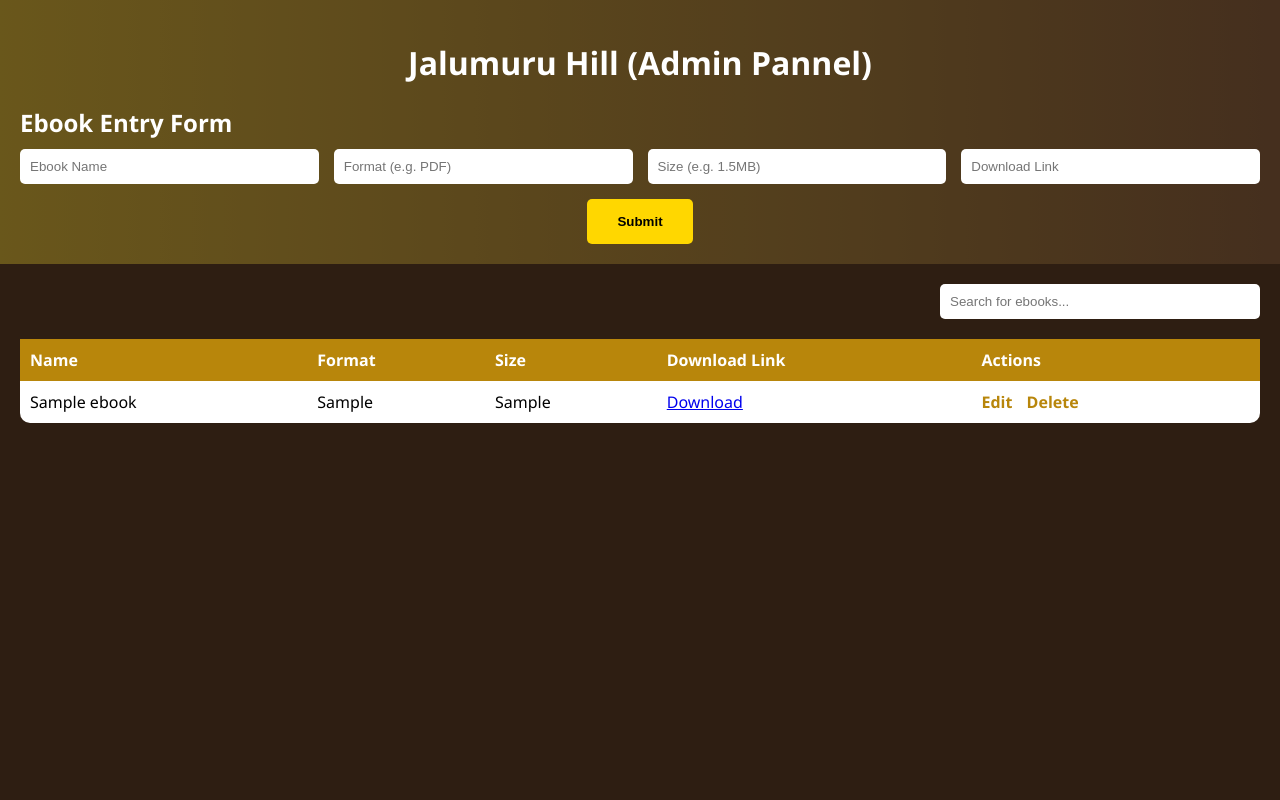
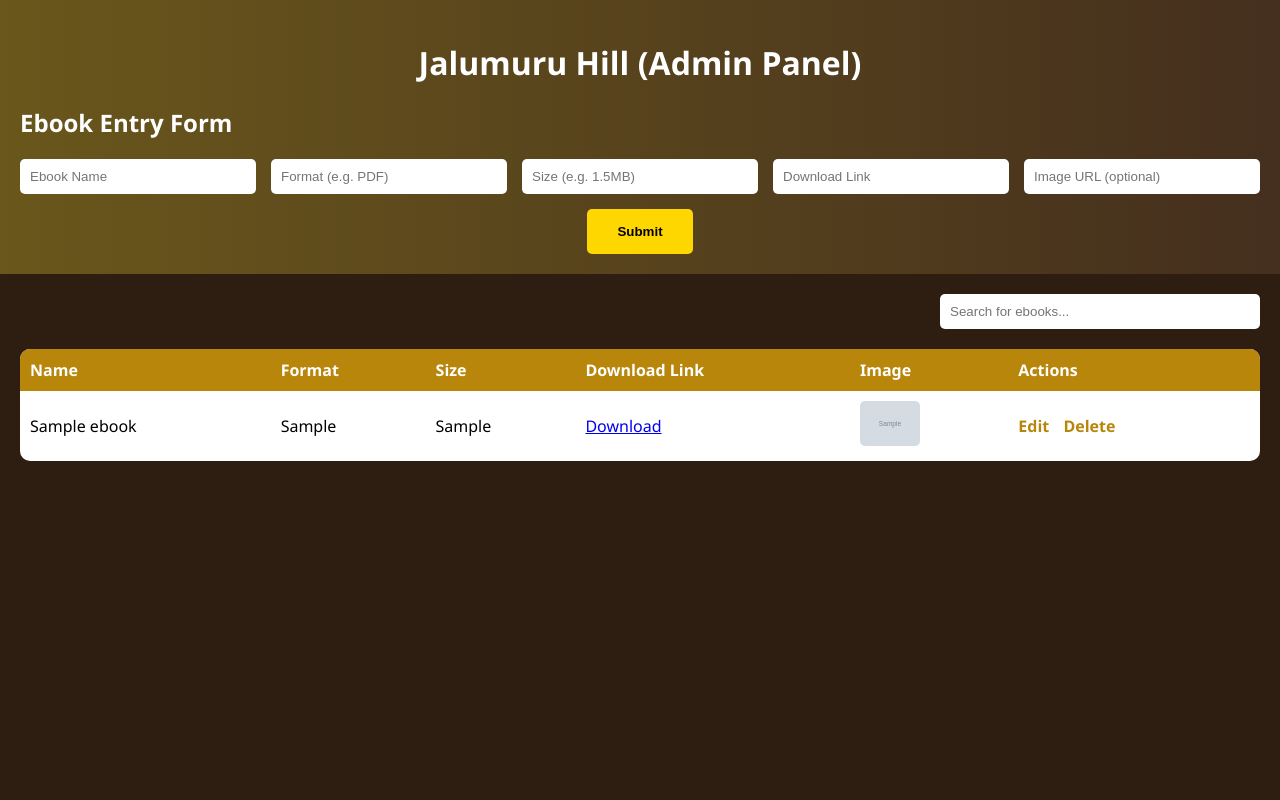
Before and after one commit to saicharan2442/Jalumuru-Hill-Admin-pannel, a Flask app: page /ebooks in a window 1280 px wide. Run offline with Flask 3, Linux system fonts and the light colour scheme; tables that the repository leaves empty or names only in its code hold one stand-in row (values such as "Sample post"); grey boxes marked "Sample" are stand-in pictures.

Commit message:
first commit

```diff
--- a/app.py
+++ b/app.py
@@ -141,15 +141,15 @@ def events():
 @app.route('/edit_event/<int:id>', methods=['GET', 'POST'])
 def edit_event(id):
     if request.method == 'POST':
-        image_url = request.form['image_url']
+
         eventname = request.form['eventname']
         event_date = request.form['event_date']
         event_temple = request.form['event_temple']
         discription = request.form['discription']
 
         cursor.execute("""
-            UPDATE events SET eventname=%s, event_date=%s, event_temple=%s, discription=%s, image_url=%s WHERE id=%s
-        """, (eventname, event_date, event_temple, discription, image_url, id))
+            UPDATE events SET eventname=%s, event_date=%s, event_temple=%s, discription=%s WHERE id=%s
+        """, (eventname, event_date, event_temple, discription, id))
         conn.commit()
         return redirect(url_for('events'))
 
@@ -171,15 +171,19 @@ def ebooks():
         format = request.form['format']
         size = request.form['size']
         download_link = request.form['download_link']
+        image_url = request.form.get('image_url')  # get() to avoid KeyError if missing
 
-        cursor.execute("INSERT INTO ebooks (name, format, size, download_link) VALUES (%s, %s, %s, %s)",
-                       (name, format, size, download_link))
+        cursor.execute("""
+            INSERT INTO ebooks (name, format, size, download_link, image_url)
+            VALUES (%s, %s, %s, %s, %s)
+        """, (name, format, size, download_link, image_url))
         conn.commit()
         return redirect(url_for('ebooks'))
 
     cursor.execute("SELECT * FROM ebooks")
     ebooks = cursor.fetchall()
     return render_template('ebook.html', ebooks=ebooks)
+
 
 @app.route('/edit_ebook/<int:id>', methods=['GET', 'POST'])
 def edit_ebook(id):
@@ -188,9 +192,13 @@ def edit_ebook(id):
         format = request.form['format']
         size = request.form['size']
         download_link = request.form['download_link']
+        image_url = request.form.get('image_url')  # Safe fetch
 
-        cursor.execute("UPDATE ebooks SET name=%s, format=%s, size=%s, download_link=%s WHERE id=%s",
-                       (name, format, size, download_link, id))
+        cursor.execute("""
+            UPDATE ebooks
+            SET name=%s, format=%s, size=%s, download_link=%s, image_url=%s
+            WHERE id=%s
+        """, (name, format, size, download_link, image_url, id))
         conn.commit()
         return redirect(url_for('ebooks'))
 
@@ -198,12 +206,14 @@ def edit_ebook(id):
     ebook = cursor.fetchone()
     return render_template('edit_ebook.html', ebook=ebook)
 
+
 @app.route('/delete_ebook/<int:id>')
 def delete_ebook(id):
     cursor.execute("DELETE FROM ebooks WHERE id = %s", (id,))
     conn.commit()
     return redirect(url_for('ebooks'))
 
+
 # ---------- MAIN ----------
 if __name__ == '__main__':
     app.run(debug=True)
--- a/templates/ebook.html
+++ b/templates/ebook.html
@@ -10,11 +10,13 @@
             background: linear-gradient(to right, #d4af37, #8b5e3c);
             color: #fff;
         }
+
         .container {
             display: flex;
             flex-direction: column;
             height: 100vh;
         }
+
         .form-section {
             padding: 20px;
             background-color: rgba(0, 0, 0, 0.5);
@@ -22,20 +24,25 @@
             top: 0;
             z-index: 2;
         }
-        .form-section h2 {
-            margin-bottom: 10px;
+
+        .form-section h1 {
+            text-align: center;
+            color: white;
         }
+
         .form-section form {
             display: grid;
-            grid-template-columns: repeat(4, 1fr);
+            grid-template-columns: repeat(5, 1fr);
             gap: 15px;
             align-items: center;
         }
+
         .form-section input[type="text"] {
             padding: 10px;
             border: none;
             border-radius: 5px;
         }
+
         .form-section input[type="submit"] {
             padding: 15px 30px;
             background-color: #ffd700;
@@ -44,9 +51,10 @@
             border-radius: 5px;
             cursor: pointer;
             font-weight: bold;
-            grid-column: 2 / 4;
+            grid-column: 2 / 5;
             justify-self: center;
         }
+
         .form-section input[type="submit"]:hover {
             background-color: #e6be00;
         }
@@ -64,6 +72,7 @@
             background-color: #fff;
             color: #000;
             border-radius: 10px;
+            overflow: hidden;
         }
 
         th, td {
@@ -98,18 +107,25 @@
             border-radius: 5px;
             border: none;
         }
+
+        .ebook-image {
+            width: 60px;
+            height: auto;
+            border-radius: 5px;
+        }
     </style>
 </head>
 <body>
     <div class="container">
         <div class="form-section">
-            <h1 style="text-align: center; color:white;">Jalumuru Hill (Admin Pannel)</h1>
+            <h1>Jalumuru Hill (Admin Panel)</h1>
             <h2>Ebook Entry Form</h2>
             <form method="POST">
                 <input type="text" name="name" placeholder="Ebook Name" required>
                 <input type="text" name="format" placeholder="Format (e.g. PDF)" required>
                 <input type="text" name="size" placeholder="Size (e.g. 1.5MB)" required>
                 <input type="text" name="download_link" placeholder="Download Link" required>
+                <input type="text" name="image_url" placeholder="Image URL (optional)">
                 <input type="submit" value="Submit">
             </form>
         </div>
@@ -126,6 +142,7 @@
                         <th>Format</th>
                         <th>Size</th>
                         <th>Download Link</th>
+                        <th>Image</th>
                         <th>Actions</th>
                     </tr>
                 </thead>
@@ -136,6 +153,13 @@
                         <td>{{ ebook[2] }}</td>
                         <td>{{ ebook[3] }}</td>
                         <td><a href="{{ ebook[4] }}" target="_blank">Download</a></td>
+                        <td>
+                            {% if ebook[5] %}
+                                <img src="{{ ebook[5] }}" alt="Ebook Image" class="ebook-image">
+                            {% else %}
+                                No Image
+                            {% endif %}
+                        </td>
                         <td class="actions">
                             <a href="{{ url_for('edit_ebook', id=ebook[0]) }}">Edit</a>
                             <a href="{{ url_for('delete_ebook', id=ebook[0]) }}" onclick="return confirm('Are you sure?');">Delete</a>
--- a/templates/edit_ebook.html
+++ b/templates/edit_ebook.html
@@ -98,6 +98,11 @@
                 <input type="text" name="download_link" value="{{ ebook[4] }}" required>
             </div>
 
+            <div class="form-group">
+                <label>Image URL:</label>
+                <input type="text" name="image_url" value="{{ ebook[5] }}">
+            </div>
+
             <div class="full-width">
                 <input type="submit" value="Update eBook">
             </div>
--- a/templates/edit_event.html
+++ b/templates/edit_event.html
@@ -77,10 +77,6 @@
     <h2>Edit Event</h2>
     <div class="form-card">
         <form method="POST">
-            <div class="form-group">
-                <label>Image URL:</label>
-                <input type="text" name="image_url" value="{{ event[5] or '' }}">
-            </div>
 
             <div class="form-group">
                 <label>Event Name:</label>
```
Also changed, not shown: templates/events.html (+2 -9 lines).
